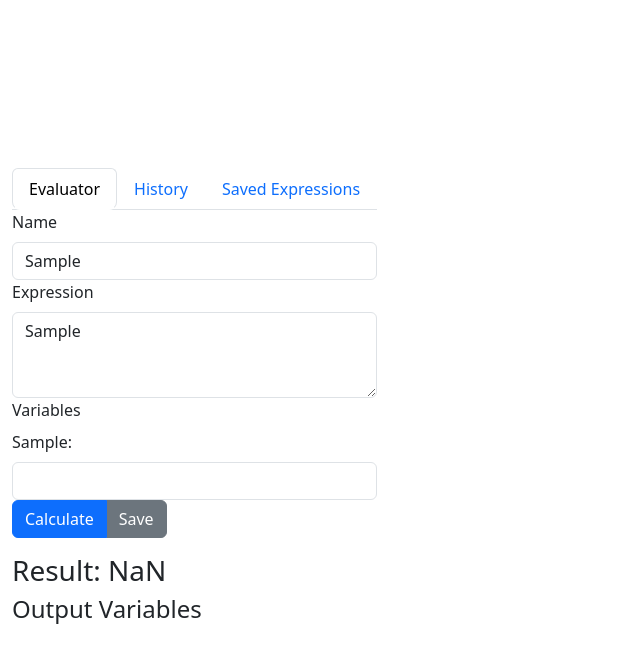
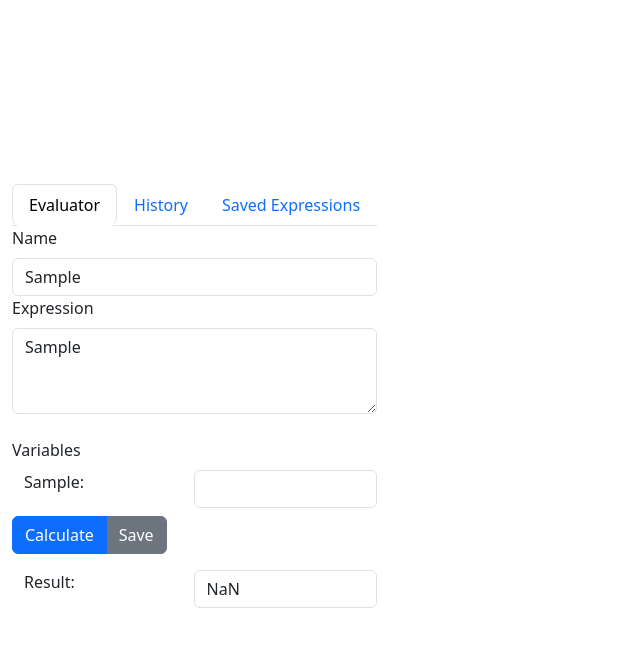
Before and after one commit to mdtanveer/exprcalc, a React (Vite) app: page / in a window 1280 px wide. Both pictures are taken after typing "Sample", "Sample" into the empty fields and a click on the button "Calculate". Shown: the top 662 px of the page, without its empty margins (0-640 px from the left). Built offline with nearby package versions, Linux system fonts and the light colour scheme; the HTML template or start-up script is replaced by a standard one.

Commit message:
Minor fixes

```diff
--- a/src/App.tsx
+++ b/src/App.tsx
@@ -1,6 +1,6 @@
 import React, { useState, useEffect } from 'react';
 import { Parser } from 'expr-eval';
-import { Tab, Tabs, Button, Form, Container, ListGroup, Table, ButtonGroup } from 'react-bootstrap';
+import { Tab, Tabs, Button, Form, Container, ListGroup, ButtonGroup } from 'react-bootstrap';
 import { getTableClient, msalInstance } from './azureTableConfig';
 import './App.css';
 
@@ -30,6 +30,10 @@ const App: React.FC = () => {
       setHistory(JSON.parse(storedHistory));
     }
   }, []);
+
+  useEffect(() => {
+    handleCalculateHelper();
+  }, [inputVariables])
 
   const fetchSavedExpressions = async () => {
     const tableClient = await getTableClient();
@@ -98,8 +102,9 @@ const App: React.FC = () => {
     });
   };
 
-  const handleCalculate = async () => {
+  const handleCalculateHelper = () => {
     try {
+
       const variableValues = Object.keys(inputVariables).reduce((acc, key) => {
         acc[key] = parseFloat(inputVariables[key]);
         return acc;
@@ -123,8 +128,17 @@ const App: React.FC = () => {
           exprResult = parsed.evaluate(variableValues);
         }
       });
+      setResult(exprResult);
+      setOutputVariables(newOutputVariables);
+    } catch (error) {
+      setResult('Error: '+error);
+      setOutputVariables({});
+    }
 
-      setResult(exprResult);
+    };
+
+      const handleCalculate = () => {
+          handleCalculateHelper();
 
       const newHistoryItem: HistoryItem = {
         expression,
@@ -139,11 +153,6 @@ const App: React.FC = () => {
       setHistory(newHistory);
       localStorage.setItem('expressionHistory', JSON.stringify(newHistory));
 
-      setOutputVariables(newOutputVariables);
-    } catch (error) {
-      setResult('Error: '+error);
-      setOutputVariables({});
-    }
   };
 
   const handleLoadFromHistory = (item: HistoryItem) => {
@@ -178,13 +187,13 @@ const App: React.FC = () => {
   const handleSave = async () => {
     const data = {
       expression: expression,
-      variables: JSON.stringify(inputVariables),
+      variables: JSON.stringify(inputVariables, function(_k, v) { return v === undefined ? null : v; }),
       name: name,
       partitionKey: msalInstance.getAllAccounts()[0].localAccountId,
       rowKey: nameHashCode(name),
     };
     const tableClient = await getTableClient();
-    await tableClient.createEntity(data);
+    await tableClient.upsertEntity(data, "Replace");
   };
 
   const handlePinToggle = (index: number) => {
@@ -216,20 +225,24 @@ const App: React.FC = () => {
                 rows={3}
                 value={expression}
                 onChange={handleExpressionChange}
+                className='mb-4'
               />
             </Form.Group>
             <Form.Group>
               <Form.Label>Variables</Form.Label>
               {Object.keys(inputVariables).map((variable) => (
-              <Form.Group key={variable}>
-                <Form.Label>{variable}:</Form.Label>
+                <div className="container">
+              <Form.Group key={variable} className='row mb-2'>
+                <Form.Label className="col">{variable}:</Form.Label>
                 <Form.Control
                   type="search"
                   name={variable}
                   value={inputVariables[variable]}
                   onChange={handleVariableChange}
+                  className='col'
                 />
               </Form.Group>
+              </div>
               ))}
             </Form.Group>
             <ButtonGroup className="mb-3">
@@ -237,27 +250,32 @@ const App: React.FC = () => {
               <Button variant="secondary" onClick={handleSave}>Save</Button>
             </ButtonGroup>
           </Form>
-          <h3>Result: {result}</h3>
-          <h4>Output Variables</h4>
-          {Object.keys(outputVariables).length > 0 && (
-            <Table striped bordered hover className="mt-3">
-              <thead>
-                <tr>
-                  <th>Variable</th>
-                  <th>Value</th>
-                </tr>
-              </thead>
-              <tbody>
-                {Object.entries(outputVariables).map(([variable, value]) => (
-                  <tr key={variable}>
-                    <td>{variable}</td>
-                    <td>{value}</td>
-                  </tr>
-                ))}
-              </tbody>
-            </Table>
-          )}
-        </Tab>
+          <div className="container">
+              <Form.Group className='row mb-2'>
+                <Form.Label className="col">Result:</Form.Label>
+                <Form.Control
+                  value={result}
+                  className='col'
+                  readOnly
+                />
+              </Form.Group>
+              </div>
+          {Object.keys(outputVariables).map((variable) => (
+                <div className="container">
+              <Form.Group key={variable} className='row mb-2'>
+                <Form.Label className="col">{variable}:</Form.Label>
+                <Form.Control
+                  type="search"
+                  name={variable}
+                  value={outputVariables[variable]}
+                  onChange={handleVariableChange}
+                  className='col'
+                  readOnly
+                />
+              </Form.Group>
+              </div>
+              ))}
+         </Tab>
         <Tab eventKey="History" title="History">
           <Button variant="danger" onClick={handleClearHistory}>Clear History</Button>
           <ListGroup>
```
